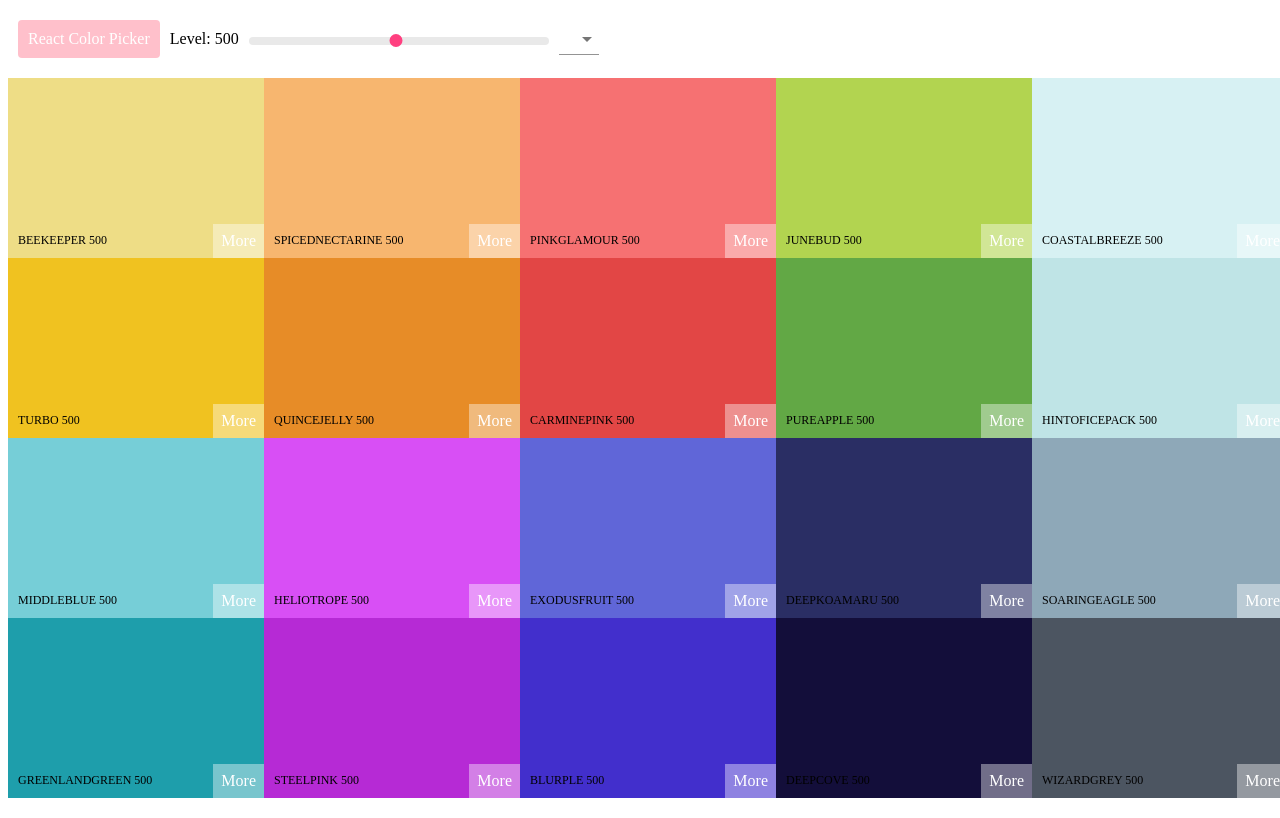
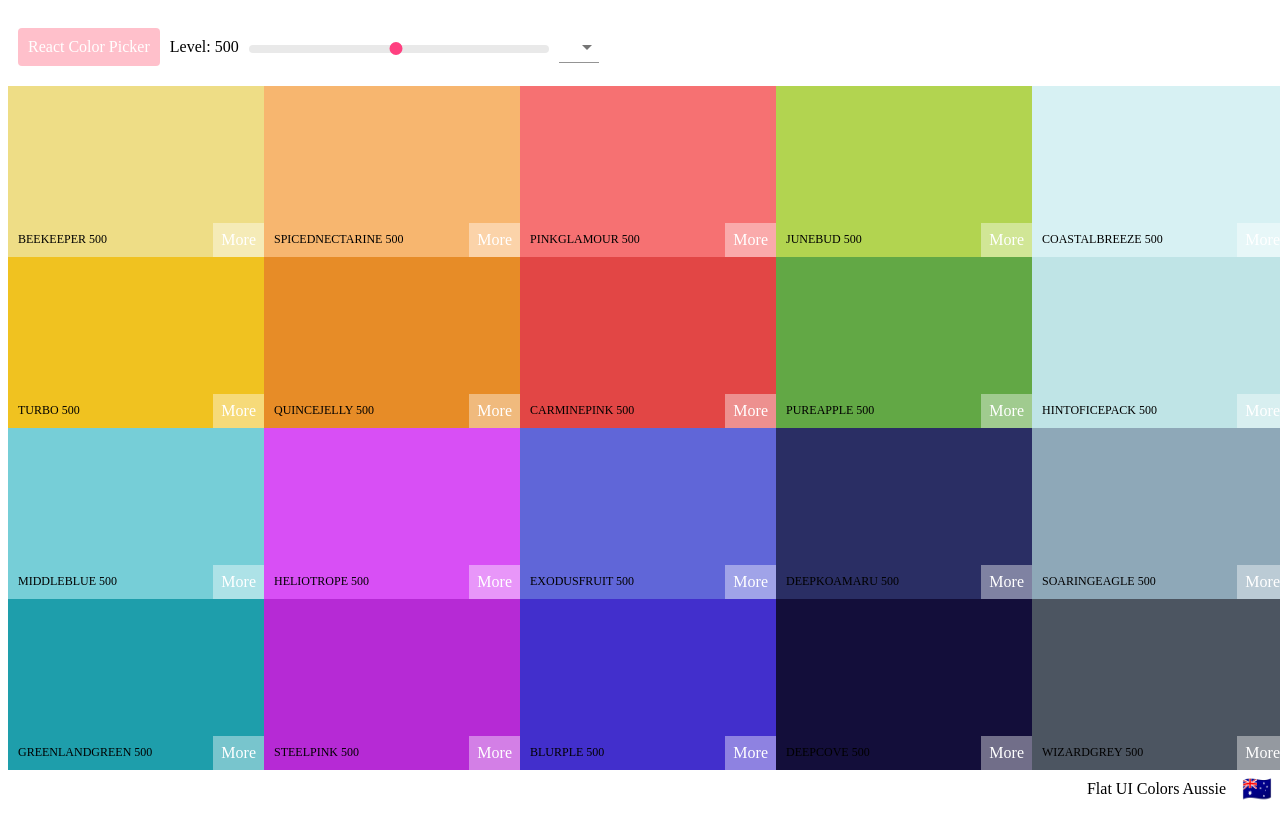
Before and after one commit to chihirot0109/react-massive-color-picker, a React (Create React App) app: page / in a window 1280 px wide. Shown: the top 818 px of the page. Built offline with nearby package versions, Linux system fonts and the light colour scheme.

Commit message:
added footer

```diff
--- a/src/component/Palette.js
+++ b/src/component/Palette.js
@@ -22,12 +22,17 @@ class Palette extends Component {
   render() {
       const { level, format } = this.state;
       const colors = this.props.palette.colors[level];
+      const { paletteName, emoji } = this.props.palette;
     return(
       <div className="Palette">
         <NavBar level={this.state.level}  changeLevel={this.changeLevel} handleChange={this.handleChange}/>
         <div className="Palette-colors">
-          {colors.map(color => <ColorBox color={color} format={format} />)}
+          {colors.map(color => <ColorBox color={color} format={format} key={color.id}/>)}
         </div>
+        <footer className="Palette-footer">
+          {paletteName}
+          <span className="emoji">{emoji}</span>
+        </footer>
       </div>
     );
   }
--- a/src/css/Palette.css
+++ b/src/css/Palette.css
@@ -1,8 +1,23 @@
 .Palette {
     height: 100vh;
     width: 100vw;
+    display: flex;
+    flex-direction: column;
 }
 
 .Palette-colors {
     height: 90%;
 }
+
+.Palette-footer {
+    background-color: white;
+    display: flex;
+    justify-content: flex-end;
+    align-items: center;
+    height: 5vh;
+}
+
+.emoji {
+    font-size: 1.5rem;
+    margin: 0 1rem;
+}
```
